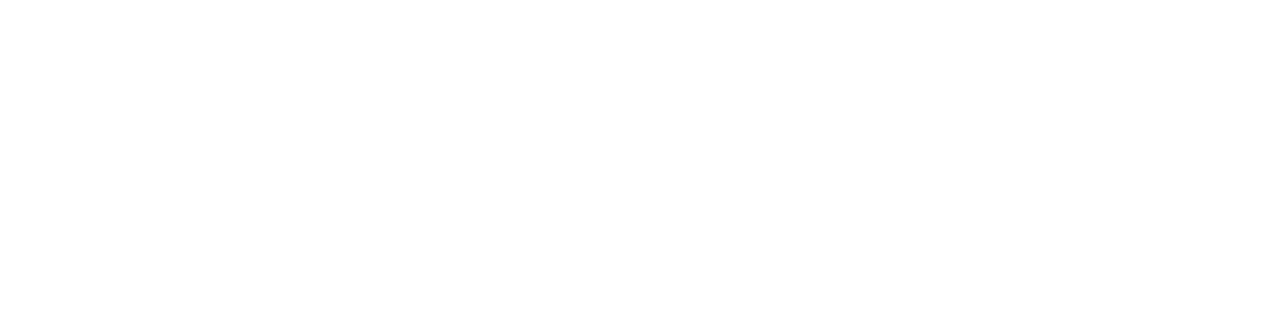
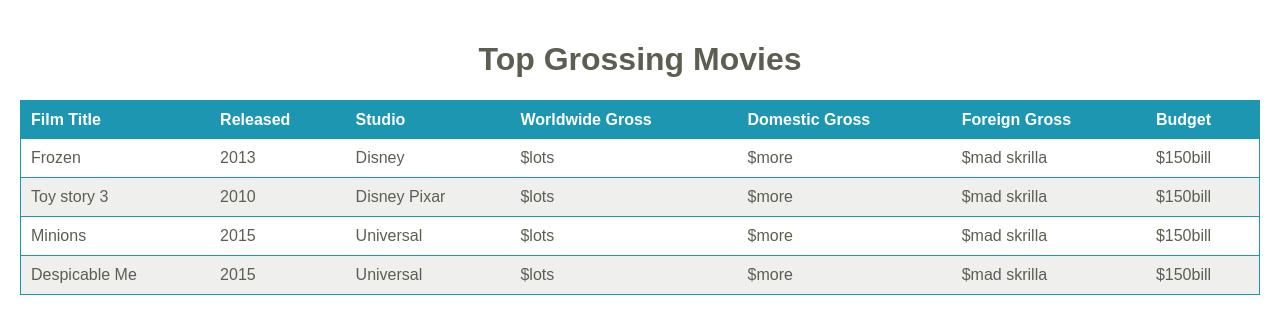
Before and after one commit to Rilsta/table_style_practice, a plain HTML site: page index.html in a window 1280 px wide. Drawn offline with Linux system fonts and the light colour scheme.

Commit message:
Add styling

```diff
--- a/css/styles.css
+++ b/css/styles.css
@@ -0,0 +1,44 @@
+*,
+*::before,
+*::after {
+    -webkit-box-sizing: border-box;
+       -moz-box-sizing: border-box;
+            box-sizing: border-box;
+}
+
+body{
+  margin: 10px;
+  padding: 10px;
+}
+
+table {
+  border-collapse: collapse;
+  font-family: sans-serif;
+  width:100%;
+  border: 1px solid #1D96B2;
+}
+
+th {
+  color: white;
+  background-color: #1D96B2;
+  padding: 10px;
+  text-align: left;
+}
+
+td {
+  padding: 10px;
+  border-bottom: 1px solid #1D96B2;
+  text-align: left;
+}
+
+tr:nth-child(even){
+  background: #EFEFEE;
+}
+
+.wrapper{
+  width: 100%;
+  text-align: center;
+  font-family: sans-serif;
+  background: white;
+  color: #5E5D52;
+}
--- a/index.html
+++ b/index.html
@@ -2,9 +2,63 @@
 <html>
   <head>
     <meta charset="utf-8">
-    <title></title>
+    <link rel="stylesheet" href="css/styles.css" media="screen" title="no title" charset="utf-8">
+    <title>Table Project</title>
   </head>
   <body>
-
+    <div class='wrapper'>
+      <h1>Top Grossing Movies</h1>
+        <table>
+          <thead>
+            <tr>
+              <th>Film Title</th>
+              <th>Released</th>
+              <th>Studio</th>
+              <th>Worldwide Gross</th>
+              <th>Domestic Gross</th>
+              <th>Foreign Gross</th>
+              <th>Budget</th>
+            </tr>
+          </thead>
+          <tbody>
+            <tr>
+              <td>Frozen</td>
+              <td>2013</td>
+              <td>Disney</td>
+              <td>$lots</td>
+              <td>$more</td>
+              <td>$mad skrilla</td>
+              <td>$150bill</td>
+            </tr>
+            <tr>
+              <td>Toy story 3</td>
+              <td>2010</td>
+              <td>Disney Pixar</td>
+              <td>$lots</td>
+              <td>$more</td>
+              <td>$mad skrilla</td>
+              <td>$150bill</td>
+            </tr>
+            <tr>
+              <td>Minions</td>
+              <td>2015</td>
+              <td>Universal</td>
+              <td>$lots</td>
+              <td>$more</td>
+              <td>$mad skrilla</td>
+              <td>$150bill</td>
+            </tr>
+            <tr>
+              <td>Despicable Me</td>
+              <td>2015</td>
+              <td>Universal</td>
+              <td>$lots</td>
+              <td>$more</td>
+              <td>$mad skrilla</td>
+              <td>$150bill</td>
+            </tr>
+          </tbody>
+        </table>
+    </div>
   </body>
 </html>
```
